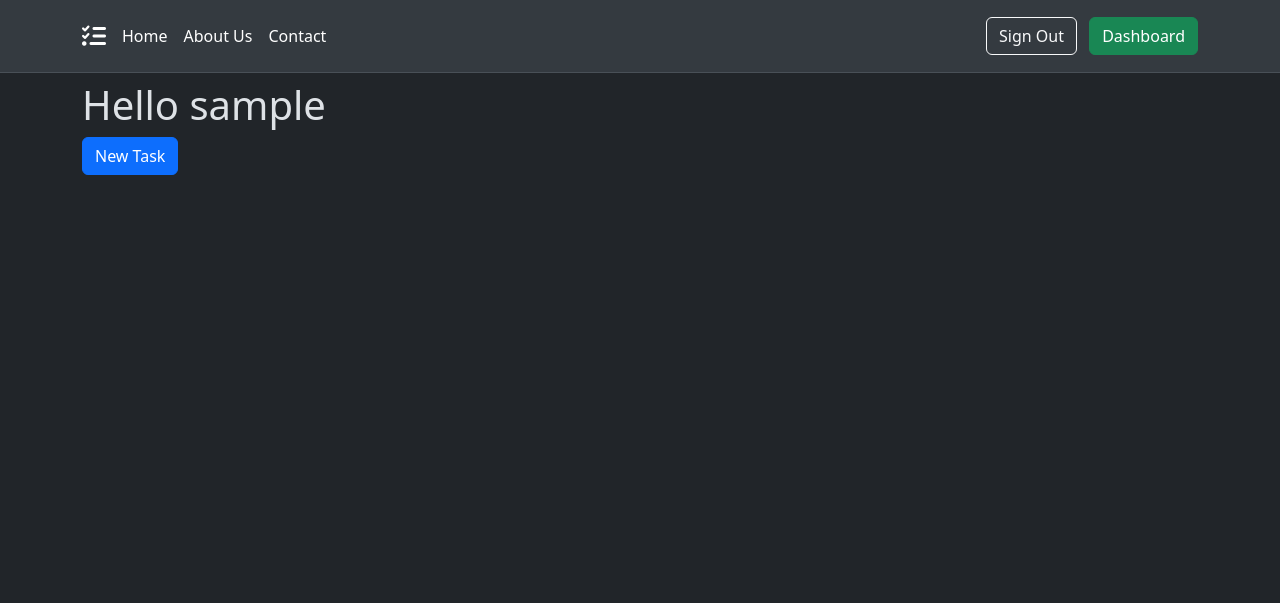
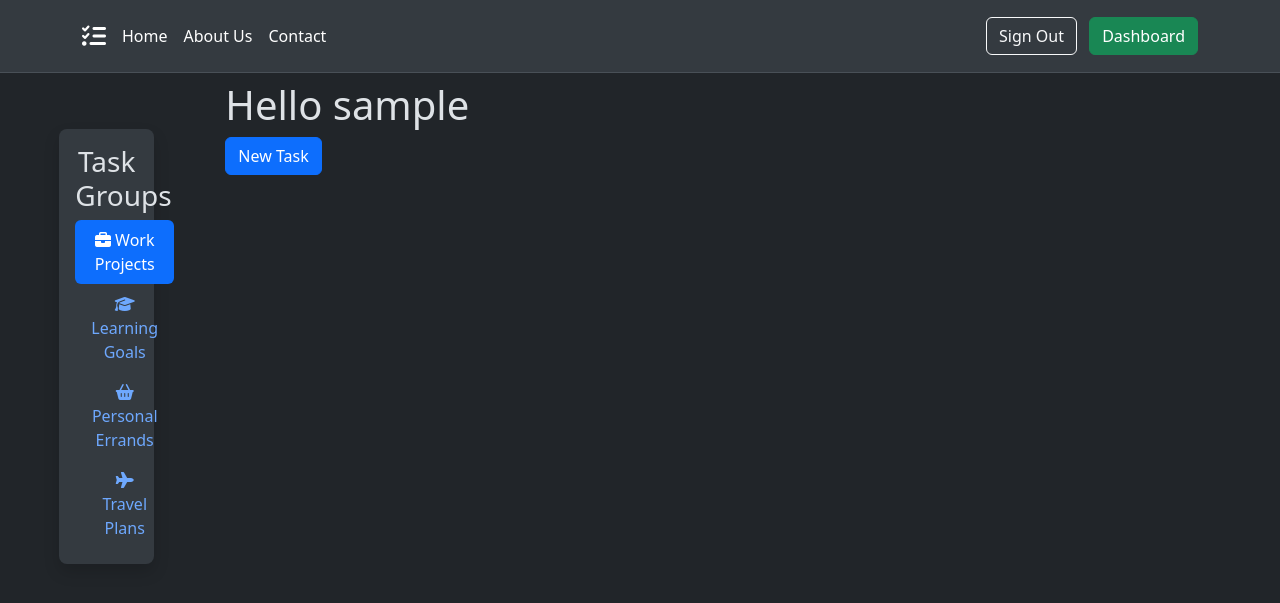
Before and after one commit to Yakubovich17/todo-list, a Flask app: page /dashboard in a window 1280 px wide. Shown: the top 603 px of the page. Run offline with Flask 3, Linux system fonts and the light colour scheme; the visitor is signed in with stand-in values (Sample User, id 1); data comes from the database, SQL or seed files in the repository; data that the repository does not hold is empty; parts of the project's set-up code (start-up, migrations or seed data) failed here and were passed over.

Commit message:
Added task groups to dashboard

```diff
--- a/todolist/templates/pages/dashboard.html
+++ b/todolist/templates/pages/dashboard.html
@@ -3,7 +3,36 @@
 {% block title %}Profile{% endblock %}
 
 {% block content %}
-<div class="container mt-2">
+<div class="container-fluid mt-2">
+    <div class="row">
+        <div class="col-lg-2 text-center d-flex justify-content-center">
+            <div class="mt-5 bg-light-subtle rounded-3 p-3 shadow w-50 align-self-center">
+                <h3>Task Groups</h3>
+                <ul class="nav nav-pills flex-column">
+                    <li class="nav-item">
+                        <button class="nav-link active" data-bs-toggle="tab">
+                            <i class="fa-solid fa-briefcase"></i> Work Projects
+                        </button>
+                    </li>
+                    <li class="nav-item">
+                        <button class="nav-link" data-bs-toggle="tab">
+                            <i class="fa-solid fa-graduation-cap"></i>Learning Goals
+                        </button>
+                    </li>
+                    <li class="nav-item">
+                        <button class="nav-link" data-bs-toggle="tab">
+                            <i class="fa-solid fa-shopping-basket"></i> Personal Errands
+                        </button>
+                    </li>
+                    <li class="nav-item">
+                        <button class="nav-link" data-bs-toggle="tab">
+                            <i class="fa-solid fa-plane"></i> Travel Plans
+                        </button>
+                    </li>
+                </ul>
+            </div>
+        </div>
+        <div class="col-lg-8">
             <div>
                 <h1>Hello {{ current_user.username }}</h1>
                 <button type="button" class="btn btn-primary mb-3" data-bs-toggle="modal" data-bs-target="#createTaskModal">New Task</button>
@@ -84,6 +113,8 @@
             </div>
             {% endfor %}
         </div>
+    </div>
+</div>
 
 <script src="{{ url_for('static', filename='js/task_edit.js') }}"></script>
 
```
Lines whose indentation alone changed are shown as unchanged.
